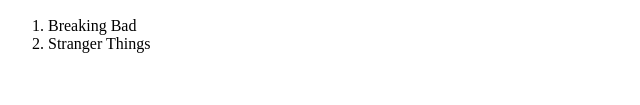
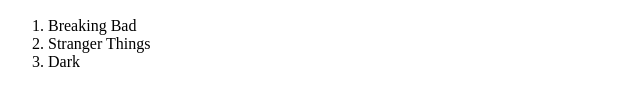
Before and after one commit to Dxvid-py/Taller_buenas_practicas, a plain HTML site: page index.html in a window 1280 px wide. Shown: the part 343-448 px from the top of the page, 0-640 px from the left. Drawn offline with Linux system fonts and the light colour scheme.

Commit message:
16. Serie: Dark

```diff
--- a/index.html
+++ b/index.html
@@ -12,3 +12,4 @@
 <h2>Series Favoritas</h2><ol>
 <li>Breaking Bad</li>
 <li>Stranger Things</li>
+<li>Dark</li>
```
